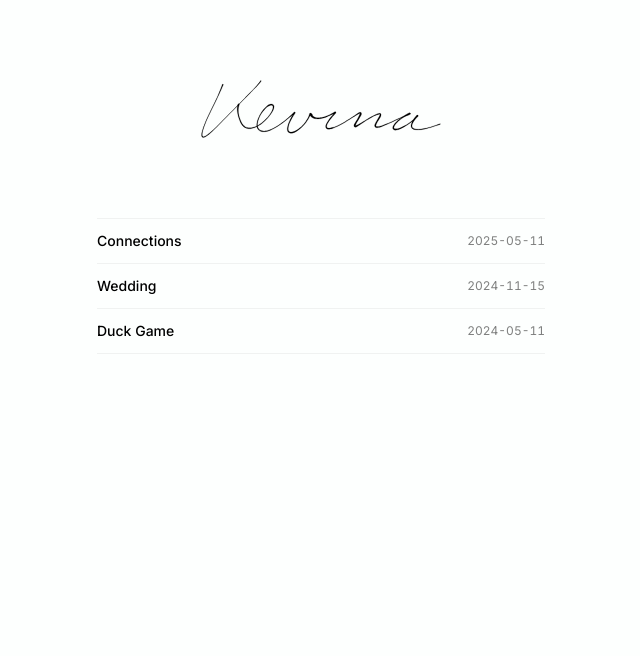
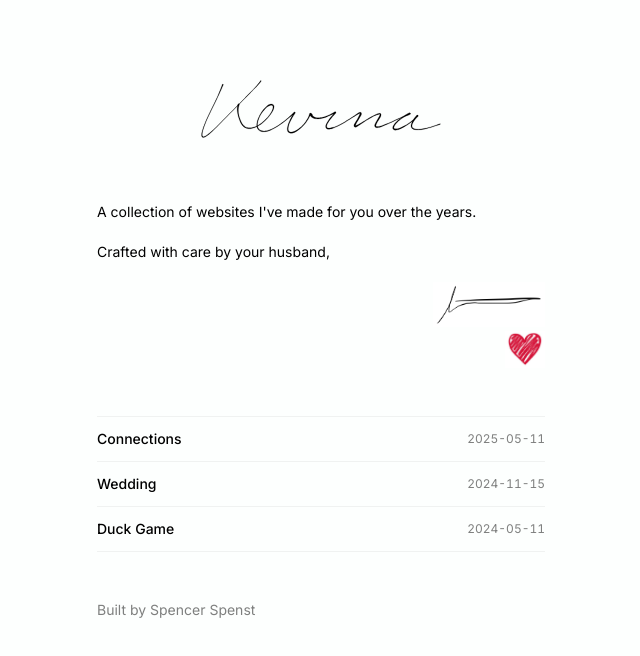
Before and after one commit to sspenst/kevina, a Next.js app: page / in a window 1280 px wide. Shown: the top 656 px of the page, without its empty margins (319-959 px from the left). Built offline with nearby package versions, Linux system fonts and the light colour scheme.

Commit message:
high quality updates

```diff
--- a/pages/index.tsx
+++ b/pages/index.tsx
@@ -15,7 +15,7 @@ const links = [
 ];
 
 export default function HomePage() {
-  const DRAW_TOTAL_MS = 750;
+  const DRAW_TOTAL_MS = 850;
   const LIST_ITEM_FADE_MS = 220;
   const LOGO_WIDTH = 1332;
   const LOGO_HEIGHT = 321;
@@ -42,7 +42,7 @@ export default function HomePage() {
       </Head>
 
       <div className={`${inter.className} min-h-screen bg-[#FDFFFE] text-black flex justify-center px-6`}>
-        <div className='w-full max-w-2xl flex flex-col items-center gap-20 py-12 md:py-20'>
+        <div className='w-full max-w-2xl flex flex-col items-center gap-12 py-12 md:py-20'>
           <div className='grid w-60 max-w-full'>
             <Image
               key={`draw-${animationToken}`}
@@ -65,6 +65,22 @@ export default function HomePage() {
             />
           </div>
 
+          <div
+            className='kevina-fade-in text-sm max-w-md w-full flex flex-col gap-5 items-end mt-4'
+            style={{
+              animationDelay: `${DRAW_TOTAL_MS}ms`,
+              animationDuration: `${LIST_ITEM_FADE_MS}ms`,
+            }}
+          >
+            <span className='w-full'>A collection of websites I&apos;ve made for you over the years.</span>
+            <span className='w-full'>Crafted with care by your husband,</span>
+            {/* <span className='text-right'>Spencer</span> */}
+            <div className='flex flex-col items-end gap-1'>
+              <Image src='/spencer-sig.png' alt='Spencer Signature' width={100} height={100} className='w-28' />
+              <Image src='/heart.png' alt='Heart' width={100} height={100} className='w-10' />
+            </div>
+          </div>
+
           <nav aria-label='Site links' className='w-full max-w-md'>
 
             <ul className='kevina-link-list w-full'>
@@ -79,15 +95,15 @@ export default function HomePage() {
               {links.map((link, index) => (
                 <li
                   key={link.href}
-                  className='kevina-link-item border-b border-black/5 first:border-t'
+                  className='kevina-link-item kevina-fade-in border-b border-black/5 first:border-t'
                   style={{
-                    animationDelay: `${DRAW_TOTAL_MS + (index + 2) * (LIST_ITEM_FADE_MS / 2)}ms`,
+                    animationDelay: `${DRAW_TOTAL_MS + (index + 1) * (LIST_ITEM_FADE_MS / 2)}ms`,
                     animationDuration: `${LIST_ITEM_FADE_MS}ms`,
                   }}
                 >
                   <Link
                     href={link.href}
-                    className='kevina-link-row grid w-full grid-cols-[1fr_auto] items-center gap-4 py-3 text-lg transition'
+                    className='kevina-link-row flex justify-between flex-wrap w-full items-center gap-4 py-3 text-lg transition'
                   >
                     <span className='kevina-link-title text-sm font-medium'>{link.label}</span>
                     <span className='text-xs text-black/50 tabular-nums'>{link.date}</span>
@@ -96,6 +112,10 @@ export default function HomePage() {
               ))}
             </ul>
           </nav>
+
+          <span className='text-sm w-full max-w-md text-black/50'>
+            Built by <a href='https://sspenst.com' className='text-black/50 hover:text-black transition'>Spencer Spenst</a>
+          </span>
         </div>
       </div>
     </>
--- a/styles/global.css
+++ b/styles/global.css
@@ -49,10 +49,9 @@
   opacity: 1;
 }
 
-.kevina-link-item {
+.kevina-fade-in {
   opacity: 0;
-  filter: blur(5px);
-  animation-name: kevinaLinkFadeIn;
+  animation-name: kevinaFadeIn;
   animation-timing-function: ease-out;
   animation-fill-mode: forwards;
 }
@@ -99,19 +98,13 @@
   transform: translate(0, 0.5px);
 }
 
-@keyframes kevinaLinkFadeIn {
+@keyframes kevinaFadeIn {
   from {
     opacity: 0;
-    filter: blur(5px);
-  }
-
-  90% {
-    filter: blur(0);
   }
 
   to {
     opacity: 1;
-    filter: none;
   }
 }
 
@@ -126,9 +119,8 @@
     opacity: 1;
   }
 
-  .kevina-link-item {
+  .kevina-fade-in {
     animation: none;
     opacity: 1;
-    filter: none;
   }
 }
```
Also changed, not shown: public/heart.png (added), public/spencer-sig.png (added).
